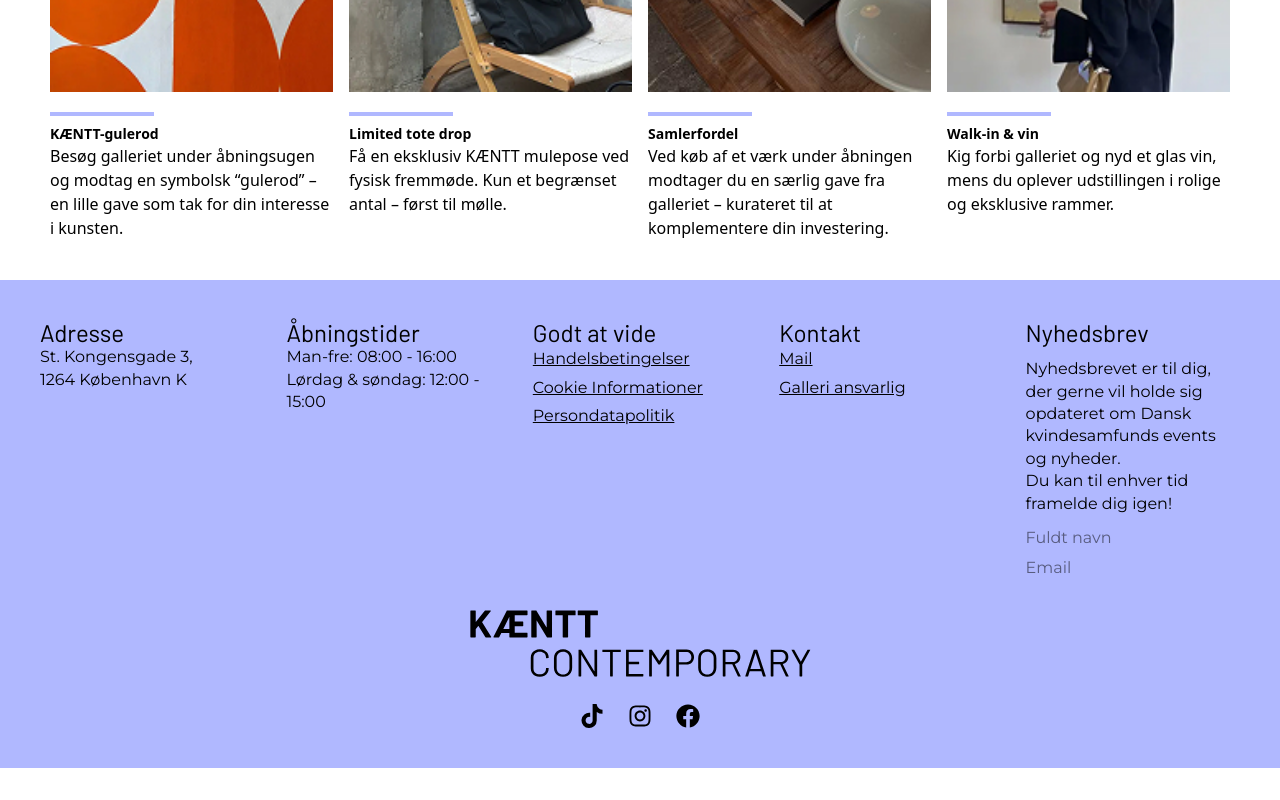
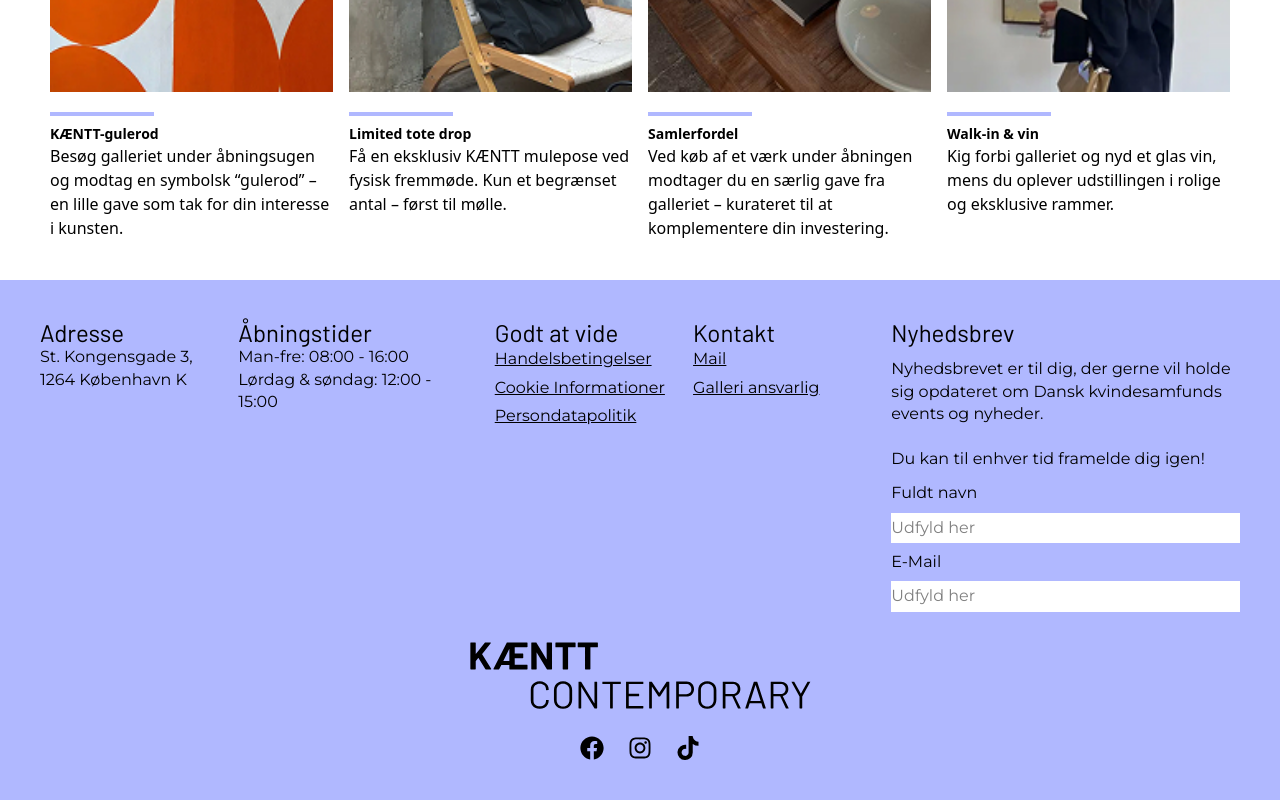
Before and after one commit to Aljo0004/4_sem_eksamen, a Next.js app: page /events in a window 1280 px wide. Shown: the part 2397-3197 px from the top of the page. Before the commit the page ends 3165 px from the top, so only its background shows below. Built offline with nearby package versions, Linux system fonts and the light colour scheme.

Commit message:
Refactor footer layout and update input fields for better accessibility

```diff
--- a/src/app/components/Footer.jsx
+++ b/src/app/components/Footer.jsx
@@ -6,15 +6,15 @@
     <footer className="footer sm:footer-horizontal bg-base-300 text-base-content p-10 bg-(--primary-blue)">
       {/* Nav grid */}
 
-      <div className="w-full grid grid-cols-1 lg:grid-cols-5 gap-6 lg:gap-8 items-start">
-        <nav className="w-full">
+      <div className="w-full grid grid-cols-1 lg:flex gap-6 items-start">
+        <nav className="w-full lg:w-300">
           <h4 className="t-h4 footer-title">Adresse</h4>
           <p className="t-p">
             St. Kongensgade 3,<br></br>1264 København K
           </p>
         </nav>
 
-        <nav className="w-full">
+        <nav className="w-400">
           <h4 className="t-h4 footer-title">Åbningstider</h4>
           <p className="t-p">
             Man-fre: 08:00 - 16:00 <br></br>Lørdag & søndag: 12:00 - 15:00
@@ -58,17 +58,20 @@
           </ul>
         </nav>
 
-        <nav className="w-full">
+        <nav className="w-full lg:w-600">
           <h4 className="t-h4 footer-title">Nyhedsbrev</h4>
           <p className="t-p text-sm mt-3 leading-relaxed">
             Nyhedsbrevet er til dig, der gerne vil holde sig opdateret om Dansk kvindesamfunds events og nyheder.
             <br />
+            <br></br>
             Du kan til enhver tid framelde dig igen!
           </p>
 
           <div className="mt-3 flex flex-col gap-2">
-            <input type="text" placeholder="Fuldt navn" className="input input-bordered w-full t-p" />
-            <input type="email" placeholder="Email" className="input input-bordered w-full t-p" />
+            <p className="t-p">Fuldt navn</p>
+            <input type="text" placeholder="Udfyld her" className=" bg-white input input-bordered w-full t-p pt-1 pb-1" />
+            <p className="t-p">E-Mail</p>
+            <input type="email" placeholder="Udfyld her" className="bg-white input input-bordered w-full t-p pt-1 pb-1" />
           </div>
         </nav>
       </div>
@@ -76,14 +79,14 @@
       <div className="w-full mt-6 flex flex-col items-center">
         <img src="/Images/logo.svg" alt="kaentt logo" className="h-20 object-contain mb-3" />
         <nav aria-label="Sociale medier" className="flex gap-6 items-center text-2xl mt-2">
-          <a href="#" aria-label="TikTok" className="hover:opacity-80">
-            <FaTiktok />
+          <a href="#" aria-label="Facebook" className="hover:opacity-80">
+            <FaFacebook />
           </a>
           <a href="#" aria-label="Instagram" className="hover:opacity-80">
             <FaInstagram />
           </a>
-          <a href="#" aria-label="Facebook" className="hover:opacity-80">
-            <FaFacebook />
+          <a href="#" aria-label="TikTok" className="hover:opacity-80">
+            <FaTiktok />
           </a>
         </nav>
       </div>
```
